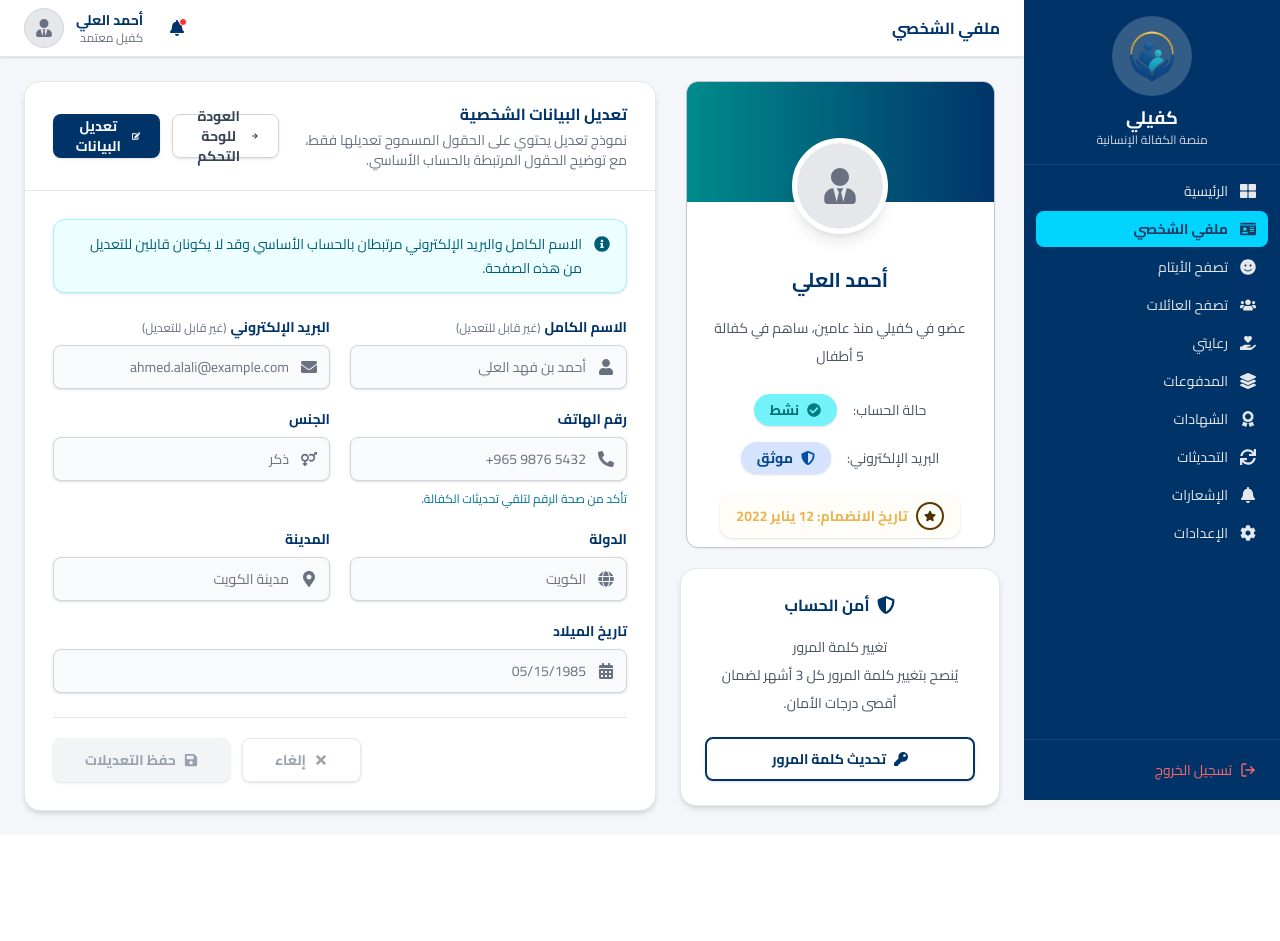
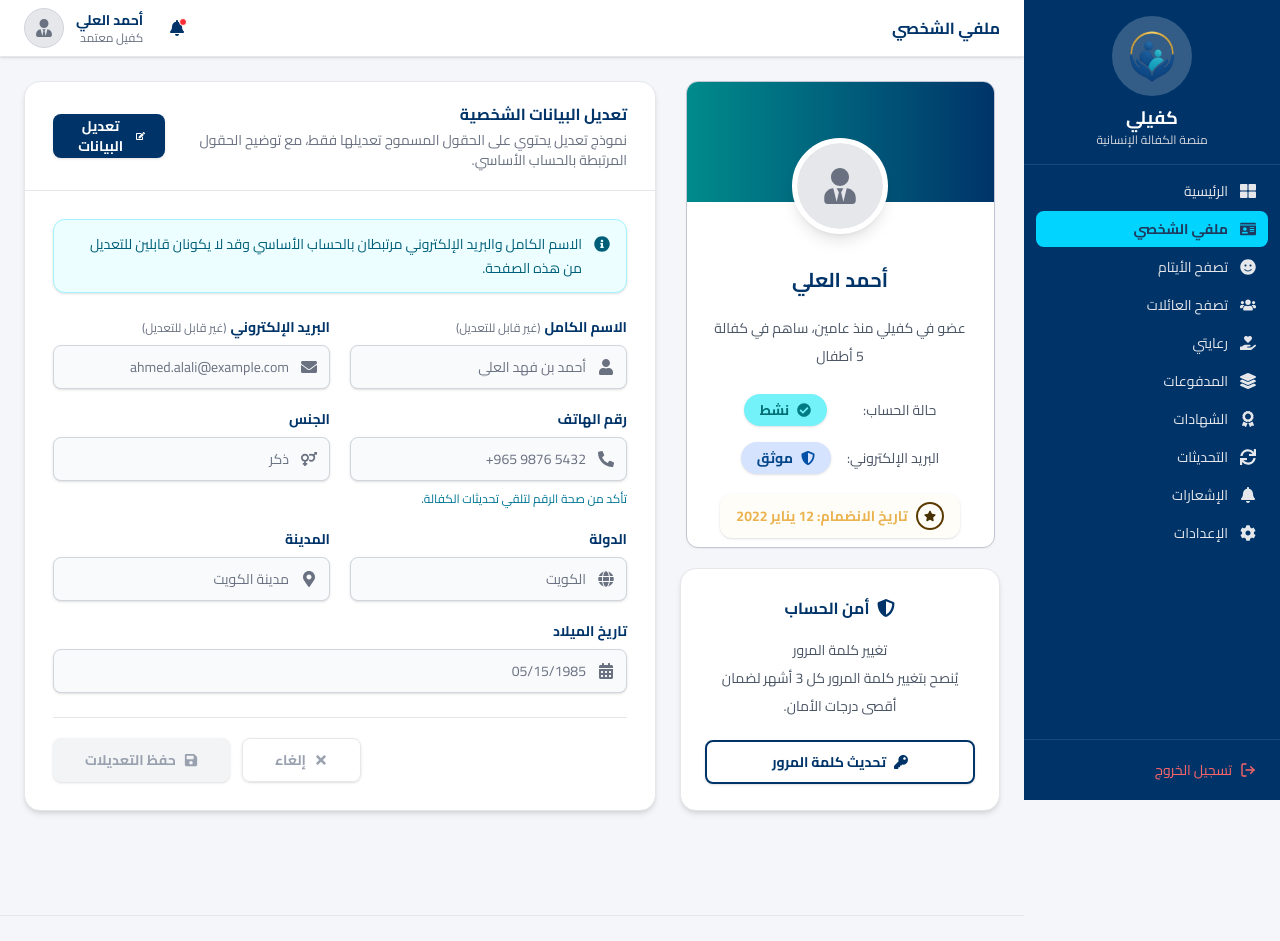
Before and after one commit to Kafeeli/kafeeli-frontend, a React (Vite) app: page /profile in a window 1280 px wide. Shown: the top 941 px of the page. Before the commit the page ends 835 px from the top, so only its background shows below. Built offline with nearby package versions, Linux system fonts and the light colour scheme.

Commit message:
update and editing in dashboard in admin and sponsor

```diff
--- a/src/App.jsx
+++ b/src/App.jsx
@@ -1,6 +1,5 @@
 import { Routes, Route, useLocation, Navigate } from "react-router-dom";
 import { AnimatePresence, motion } from "framer-motion";
-
 import Login from "./pages/Login";
 import RegistrationPage from "./pages/RegistrationPage";
 import EmailVerification from "./pages/EmailVerification";
@@ -10,7 +9,7 @@ import ResetPassword from "./pages/ResetPassword";
 import InvalidEmail from "./pages/InvalidEmail";
 import AdminDashboard from "./pages/admin-dashboard/AdminDashboard";
 import LandingPage from "./pages/LandingPage";
-import MainDashBorad from "./pages/sponsor-dashboard/Dashboard";
+import MainDashBoard from "./pages/sponsor-dashboard/Dashboard";
 import GuardianProfile from "./pages/GuardianProfile";
 import ProfilePage from "./pages/sponsor-dashboard/profileDashboard";
 
@@ -34,20 +33,17 @@ function AnimatedRoutes() {
   return (
     <AnimatePresence mode="wait">
       <Routes location={location} key={location.pathname}>
-        {/* أول ما يفتح الموقع يوديه على صفحة الرئيسية */}
-        <Route path="/" element={<Navigate to="/main" replace />} />
-
-        {/* الرئيسية */}
+      {/*  الرئيسية  في لوحة الكفيل*/}
         <Route
           path="/main"
           element={
             <div dir="rtl" className="min-h-screen bg-gray-50">
-              <MainDashBorad />
+              <MainDashBoard  />
             </div>
           }
         />
 
-        {/* الملف الشخصي */}
+        {/* الملف الشخصي  في لوحة الكفيل*/}
         <Route
           path="/profile"
           element={
@@ -168,7 +164,7 @@ function AnimatedRoutes() {
         />
 
         {/* أي رابط غلط يرجعه على الرئيسية */}
-        <Route path="*" element={<Navigate to="/main" replace />} />
+        <Route path="*" element={<Navigate to="/landing-page" replace />} />
       </Routes>
     </AnimatePresence>
   );
--- a/src/pages/admin-dashboard/AdminDashboard.jsx
+++ b/src/pages/admin-dashboard/AdminDashboard.jsx
@@ -22,6 +22,7 @@ import { TbReportAnalytics } from "react-icons/tb";
 import { useState } from "react";
 import { FiMenu } from "react-icons/fi";
 import Sidebar from "./sideBar";
+
 
 const cardShadow = "shadow-[0_2px_10px_rgba(31,41,55,0.06)]";
 
@@ -343,7 +344,7 @@ export default function AdminDashboard() {
           </button>
 
           <h2 className="text-[12px] sm:text-lg font-bold text-[#0D4B8E] truncate">
-            مرحباً، Admin أهلاً بك في لوحة إدارة منصة كفيلي
+            اهلاً بك Admin في لوحة التحكم
           </h2>
 
           <div className="flex items-center gap-3 sm:gap-4">
@@ -394,6 +395,7 @@ export default function AdminDashboard() {
               © 2026 كفيلي - منصة رعاية الأيتام . جميع الحقوق محفوظة
             </p>
           </footer>
+
         </main>
       </div>
     </div>
--- a/src/pages/sponsor-dashboard/Dashboard.jsx
+++ b/src/pages/sponsor-dashboard/Dashboard.jsx
@@ -269,6 +269,11 @@ function Dashboard() {
           </div>
 
         </main>
+          <footer className="mt-20 py-2 border-t border-[#E5E7EB] text-center">
+            <p className="text-sm text-[#6B7280] mt-4">
+              © 2026 كفيلي - منصة رعاية الأيتام . جميع الحقوق محفوظة
+            </p>
+          </footer>
       </div>
     </div>
   )
--- a/src/pages/sponsor-dashboard/profileDashboard.jsx
+++ b/src/pages/sponsor-dashboard/profileDashboard.jsx
@@ -1,5 +1,4 @@
 import React, { useState } from 'react'
-import { useNavigate } from 'react-router-dom'
 import Sidebar from './Sidebar'
 
 import {
@@ -18,7 +17,6 @@ import {
   FaExclamationCircle,
   FaShieldAlt,
   FaKey,
-  FaArrowRight,
   FaStar,
   FaInfoCircle,
   FaUserTie
@@ -86,33 +84,12 @@ function TopNavbar({ onMenuClick }) {
   )
 }
 
-function StatusBadge({ type, label, icon }) {
-  const styles = {
-    success: 'bg-emerald-50 text-emerald-700 border-emerald-200',
-    info: 'bg-blue-50 text-blue-700 border-blue-200',
-    warning: 'bg-orange-50 text-orange-700 border-orange-200',
-    role: 'bg-cyan-50 text-cyan-700 border-cyan-200'
-  }
-
-  return (
-    <span
-      className={`inline-flex items-center gap-2 px-3 py-1.5 rounded-full border text-xs font-bold shadow-sm hover:shadow-md transition ${styles[type]}`}
-    >
-      {icon}
-      {label}
-    </span>
-  )
-}
-
 function ProfileSummaryCard({ data }) {
   return (
     <div className="w-full max-w-[309px] h-[467px] mx-auto bg-white rounded-xl border border-[#C2C6D2] shadow-[0_1px_2px_rgba(0,0,0,0.05)] hover:shadow-md transition overflow-hidden">
-      {/* Header Gradient */}
       <div className="h-[120px] bg-gradient-to-l from-[#003469] to-[#008b8b]" />
 
-      {/* Content */}
       <div className="-mt-16 px-5 pb-5 flex flex-col items-center text-center">
-        {/* Avatar */}
         <div className="w-24 h-24 rounded-full bg-white border-[5px] border-white shadow-lg flex items-center justify-center overflow-hidden">
           {data.avatar ? (
             <img
@@ -127,27 +104,23 @@ function ProfileSummaryCard({ data }) {
           )}
         </div>
 
-        {/* Name */}
         <h2 className="mt-8 text-xl font-bold text-[#003469]">
           {data.displayName}
         </h2>
 
-        {/* Description */}
         <p className="mt-5 text-sm text-gray-600 leading-7">
           عضو في كفيلي منذ عامين، ساهم في كفالة
           <br />
           {data.sponsoredChildren} أطفال
         </p>
 
-        {/* Status Rows */}
         <div className="mt-6 w-full space-y-4">
-          <div className="flex items-center justify-center gap-4">
+          <div className="flex items-center justify-center gap-9">
             <span className="text-sm text-gray-600">
               حالة الحساب:
             </span>
 
             <span className="inline-flex items-center gap-2 px-4 py-1.5 rounded-full bg-[#73F2F9] text-[#006E72] text-sm font-bold shadow-sm hover:shadow-md transition">
-
               <FaCheckCircle className="text-[#007b83] text-sm" />
               نشط
             </span>
@@ -159,7 +132,6 @@ function ProfileSummaryCard({ data }) {
             </span>
 
             <span className="inline-flex items-center gap-2 px-4 py-1.5 rounded-full bg-[#D5E3FF] text-[#024689] text-sm font-bold shadow-sm hover:shadow-md transition">
-
               <FaShieldAlt className="text-[#0050a8] text-sm" />
               موثق
             </span>
@@ -171,7 +143,6 @@ function ProfileSummaryCard({ data }) {
                 <FaStar className="text-[#483100] text-xs" />
               </span>
               تاريخ الانضمام: {data.joinDate}
-
             </span>
           </div>
         </div>
@@ -182,7 +153,7 @@ function ProfileSummaryCard({ data }) {
 
 function SecurityCard() {
   return (
-    <div className="bg-white rounded-2xl border border-gray-200 shadow-md hover:shadow-lg transition p-6 text-center">
+    <div className="h-full min-h-[240px] bg-white rounded-2xl border border-gray-200 shadow-md hover:shadow-lg transition p-6 text-center flex flex-col justify-center">
       <div className="flex items-center justify-center gap-2 text-[#003469] mb-4">
         <FaShieldAlt className="text-lg" />
         <h3 className="font-bold text-base">
@@ -190,7 +161,7 @@ function SecurityCard() {
         </h3>
       </div>
 
-      <p className="text-sm text-gray-600 leading-7 mb-5 ">
+      <p className="text-sm text-gray-600 leading-7 mb-5">
         تغيير كلمة المرور
         <br />
         يُنصح بتغيير كلمة المرور كل 3 أشهر لضمان أقصى درجات الأمان.
@@ -270,11 +241,10 @@ function EditProfileSection({
   onChange,
   onEdit,
   onSave,
-  onCancel,
-  onBack
+  onCancel
 }) {
   return (
-    <div className="bg-white rounded-2xl border border-gray-200 shadow-md hover:shadow-lg transition overflow-hidden">
+    <div className="h-full bg-white rounded-2xl border border-gray-200 shadow-md hover:shadow-lg transition overflow-hidden">
       <div className="px-5 sm:px-7 py-5 border-b border-gray-200 flex flex-col md:flex-row md:items-center md:justify-between gap-4">
         <div>
           <h2 className="text-base font-bold text-[#003469]">
@@ -288,21 +258,13 @@ function EditProfileSection({
 
         <div className="flex flex-col sm:flex-row gap-3">
           <button
-            onClick={onBack}
-            className="cursor-pointer h-11 px-5 rounded-lg border border-gray-300 text-gray-700 font-bold text-sm hover:bg-gray-100 transition shadow-sm hover:shadow-md flex items-center justify-center gap-2"
-          >
-            <FaArrowRight />
-            العودة للوحة التحكم
-          </button>
-
-          <button
             onClick={onEdit}
             disabled={isEditing}
             className={[
-              'h-11 px-5 rounded-lg font-bold text-sm transition shadow-sm hover:shadow-md flex items-center justify-center gap-2 cursor-pointer',
+              'h-11 px-5 rounded-lg font-bold text-sm transition shadow-sm hover:shadow-md flex items-center justify-center gap-2',
               isEditing
                 ? 'bg-gray-100 text-gray-400 cursor-not-allowed'
-                : 'bg-[#003469] text-white hover:bg-[#004b8f]'
+                : 'bg-[#003469] text-white hover:bg-[#004b8f] cursor-pointer'
             ].join(' ')}
           >
             <FaEdit />
@@ -407,7 +369,7 @@ function EditProfileSection({
             className={[
               'h-11 px-8 rounded-lg font-bold text-sm transition shadow-sm hover:shadow-md flex items-center justify-center gap-2',
               isEditing
-                ? 'border border-gray-400 text-gray-700 hover:bg-gray-100'
+                ? 'border border-gray-400 text-gray-700 hover:bg-gray-100 cursor-pointer'
                 : 'border border-gray-200 text-gray-400 cursor-not-allowed'
             ].join(' ')}
           >
@@ -421,7 +383,7 @@ function EditProfileSection({
             className={[
               'h-11 px-8 rounded-lg font-bold text-sm transition shadow-sm hover:shadow-md flex items-center justify-center gap-2',
               isEditing
-                ? 'bg-[#003469] text-white hover:bg-[#004b8f]'
+                ? 'bg-[#003469] text-white hover:bg-[#004b8f] cursor-pointer'
                 : 'bg-gray-100 text-gray-400 cursor-not-allowed'
             ].join(' ')}
           >
@@ -435,8 +397,6 @@ function EditProfileSection({
 }
 
 export default function ProfilePage() {
-  const navigate = useNavigate()
-
   const [sidebarOpen, setSidebarOpen] = useState(false)
   const [isEditing, setIsEditing] = useState(false)
   const [formData, setFormData] = useState(initialProfileData)
@@ -463,10 +423,6 @@ export default function ProfilePage() {
     setIsEditing(false)
   }
 
-  function handleBackToDashboard() {
-    navigate('/main')
-  }
-
   return (
     <div dir="rtl" className="min-h-screen bg-[#f4f6f9]">
       <div className="flex min-h-screen">
@@ -482,16 +438,17 @@ export default function ProfilePage() {
           <main className="flex-1 p-4 sm:p-5 lg:p-6">
             <div
               dir="rtl"
-    className="max-w-7xl mx-auto flex flex-col lg:flex-row gap-5 lg:gap-6"
+              className="max-w-7xl mx-auto flex flex-col lg:flex-row items-stretch gap-5 lg:gap-6"
             >
-    {/* الملف الشخصي: يمين بالديسكتوب، وأول شيء بالموبايل */}
-    <aside className="w-full lg:w-[300px] xl:w-[320px] shrink-0 space-y-5">
+              <aside className="w-full lg:w-[300px] xl:w-[320px] shrink-0 flex flex-col gap-5 self-stretch">
                 <ProfileSummaryCard data={formData} />
+
+                <div className="flex-1">
                   <SecurityCard />
+                </div>
               </aside>
 
-    {/* التعديل: يسار بالديسكتوب، وتحت بالموبايل */}
-    <section className="flex-1 min-w-0">
+              <section className="flex-1 min-w-0 self-stretch">
                 <EditProfileSection
                   formData={formData}
                   isEditing={isEditing}
@@ -499,11 +456,15 @@ export default function ProfilePage() {
                   onEdit={handleEdit}
                   onSave={handleSave}
                   onCancel={handleCancel}
-        onBack={handleBackToDashboard}
                 />
               </section>
             </div>
           </main>
+           <footer className="mt-20 py-2 border-t border-[#E5E7EB] text-center">
+            <p className="text-sm text-[#6B7280] mt-4">
+              © 2026 كفيلي - منصة رعاية الأيتام . جميع الحقوق محفوظة
+            </p>
+          </footer>
         </div>
       </div>
     </div>
```
Lines whose indentation alone changed are shown as unchanged.
